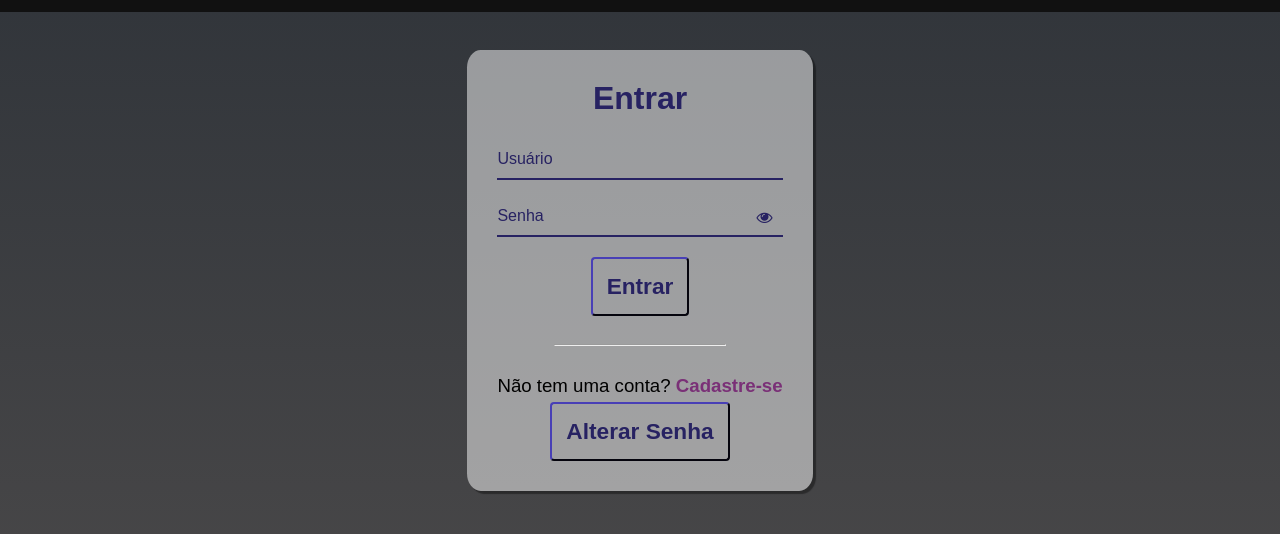
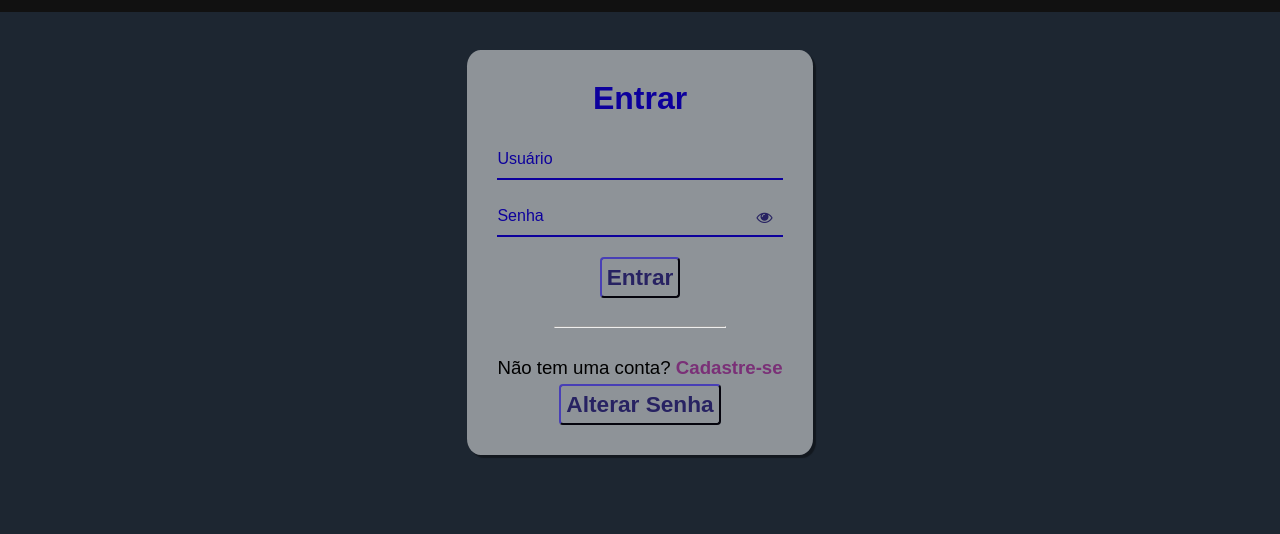
Before and after one commit to Kennedy-Torres/IHC-prototipo, a plain HTML site: page login_logout/html/signin.html in a window 1280 px wide. Shown: the part 50-584 px from the top of the page. Drawn offline with Linux system fonts and the light colour scheme.

Commit message:
style: tela de signin/signup

```diff
--- a/login_logout/css/signin.css
+++ b/login_logout/css/signin.css
@@ -7,7 +7,7 @@
 }
 
 body {
-  background: linear-gradient(#4443437a,#4e4c4c);
+  /*background: linear-gradient(#4443437a,#4e4c4c);*/
   background-repeat: no-repeat;
   background-size: cover;
   background-attachment: fixed
@@ -31,7 +31,7 @@ body {
 h1{
   text-align: center;
   margin-bottom: 20px;
-  color: #272262
+  color: #0d009c
 }
 
 .label-float input{
@@ -39,7 +39,7 @@ h1{
   padding: 5px 5px;
   display: inline-block;
   border: 0;
-  border-bottom: 2px solid #272262;
+  border-bottom: 2px solid #0d009c;
   background-color: transparent;
   outline: none;
   min-width: 180px;
@@ -61,7 +61,7 @@ h1{
 }
 
 .label-float label{
-  color: #272262;
+  color: #0d009c;
   pointer-event: none;
   position: absolute;
   top: 0;
@@ -81,7 +81,7 @@ button{
   background-color: transparent;
   border-color: #272262;
   color: #272262;
-  padding: 14px;
+  padding: 5px;
   font-weight: bold;
   font-size: 17pt;
   margin-top: 5px;
--- a/login_logout/css/signup.css
+++ b/login_logout/css/signup.css
@@ -93,7 +93,7 @@ button{
 }
 
 button:hover{
-  background-color: #0d009c;
+  background-color: #272262;
   color: #fff;
 }
 
--- a/login_logout/html/signin.html
+++ b/login_logout/html/signin.html
@@ -12,10 +12,6 @@
 <body>
   <header>
     <a class="logo">EMENU</a>
-    <div class="header-icons">
-      <a href="cart.html"><i class='bx bx-cart'></i></a>
-      <a href="./login_logout/html/signin.html"><i class='bx bx-user'></i></a>
-    </div>
   </header>
   <div class="container">
     <div class="card">
```
